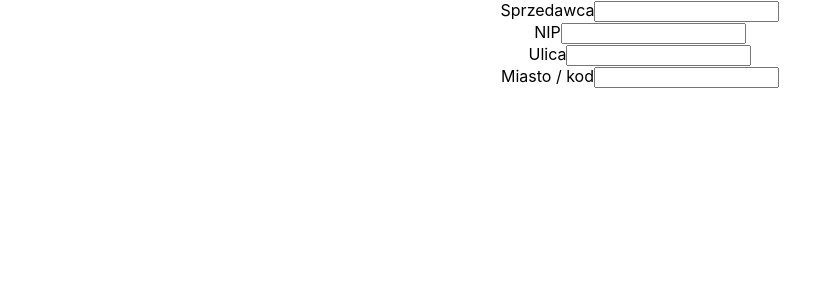
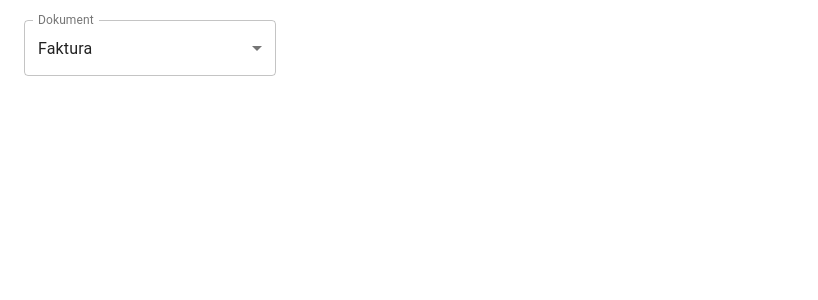
Before and after one commit to Poniks/Faktura-to-pdf, a React (Create React App) app: page / in a window 1280 px wide. Shown: the top 300 px of the page, without its empty margins (0-818 px from the left). Built offline with nearby package versions, Linux system fonts and the light colour scheme.

Commit message:
pdf, styles, input

```diff
--- a/package.json
+++ b/package.json
@@ -3,6 +3,7 @@
   "version": "0.1.0",
   "private": true,
   "dependencies": {
+    "@material-ui/core": "^4.11.3",
     "@react-pdf/renderer": "^1.6.13",
     "@testing-library/jest-dom": "^5.11.4",
     "@testing-library/react": "^11.1.0",
@@ -10,6 +11,8 @@
     "react": "^17.0.1",
     "react-dom": "^17.0.1",
     "react-scripts": "4.0.2",
+    "react-to-pdf": "0.0.13",
+    "sass": "^1.32.6",
     "web-vitals": "^1.0.1"
   },
   "scripts": {
--- a/src/App.css
+++ /dev/null
@@ -1,3 +0,0 @@
-.App {
-  text-align: center;
-}
--- a/src/App.js
+++ b/src/App.js
@@ -1,31 +1,14 @@
-import './App.css';
+import './main.scss';
+import React from 'react';
+import { Container } from '@material-ui/core';
+import Post from './Post';
 
 function App() {
   return (
     <div className="App">
-      <form>
-        <div>
-          <div>
-            <div className="row">
-              Sprzedawca
-              <input type="text"/>
-            </div>
-            <div className="row">
-              NIP
-              <input type="text"/>
-            </div>
-            <div className="row">
-              Ulica
-              <input type="text"/>
-            </div>
-            <div className="row">
-              Miasto / kod
-              <input type="text"/>
-            </div>
-          </div>
-          <div></div>
-        </div>
-      </form>
+      <Container>
+        <Post />
+      </Container>
     </div>
   );
 }
--- /dev/null
+++ b/src/PDF.js
@@ -0,0 +1,20 @@
+import React from 'react';
+import Pdf from 'react-to-pdf';
+
+const ref = React.createRef();
+
+const PDF = (props) => {
+    return(
+        <>
+            <div className="Post" ref={ref}>
+                <h1>{props.title}</h1>
+                <p>{props.content}</p>
+            </div>
+            <Pdf targetRef={ref} filename="testowanko.pdf">
+                {({ toPdf }) => <button onClick={toPdf}>Capture as PDF</button>}
+            </Pdf>
+        </>
+    );
+}
+
+export default PDF;
--- /dev/null
+++ b/src/Post.js
@@ -0,0 +1,71 @@
+import React, { useState } from 'react';
+import { TextField, MenuItem } from '@material-ui/core';
+import PDF from './PDF'
+
+const Post = () => {
+    const [state, setState] = useState({
+        title: '',
+        content: '',
+        postSubmitted: false,
+        document: 'Faktura',
+    });
+
+    const handleChange = input => e => {
+        setState({
+            ...state,
+            [input]: e.target.value,
+        });
+    }
+
+    const handleSubmit = (e) => {
+        if(!state.content || !state.title){
+            alert('All fields are required!');
+            e.preventDefault();
+        } else {
+            setState({
+                ...state,
+                postSubmitted: true,
+            })
+        }
+    }
+
+    const documents = [
+        {
+          value: 'Faktura',
+        },
+        {
+          value: 'Faktura VAT',
+        },
+      ];
+
+
+    return(
+        <>
+            { !state.postSubmitted ?
+                (<div className="box-inputs">
+                    <div className="nwm">
+                        <TextField
+                            id="outlined-select-currency"
+                            select
+                            label="Dokument"
+                            value={state.document}
+                            onChange={handleChange}
+                            variant="outlined"
+                            size="medium"
+                        >
+                            {documents.map((option) => (
+                                <MenuItem key={option.value} value={option.value}>
+                                {option.value}
+                                </MenuItem>
+                            ))}
+                        </TextField>
+                    </div>
+                </div>)
+                :
+                (<PDF title={state.title} content={state.content} />)
+            }
+        </>
+    )
+}
+
+export default Post;
--- /dev/null
+++ b/src/main.scss
@@ -0,0 +1 @@
+@import "../styles/App.scss";
--- /dev/null
+++ b/styles/App.scss
@@ -0,0 +1,31 @@
+* {
+  box-sizing: border-box;
+}
+
+body {
+  margin: 0;
+}
+
+.App {
+
+  .box-inputs {
+    padding: 20px 0;
+
+    .nwm{
+
+      .MuiTextField-root {
+        width: 25ch;
+      }
+    }
+  }
+
+  .Post {
+    background-color: lightblue;
+    max-width: 800px;
+    width: 100%;
+    display: table;
+    margin: 0 auto;
+    padding: 20px 50px;
+    color: black;
+  }
+}
```
Also changed, not shown: 1 other file (tests, documents, lock files or other folders).
